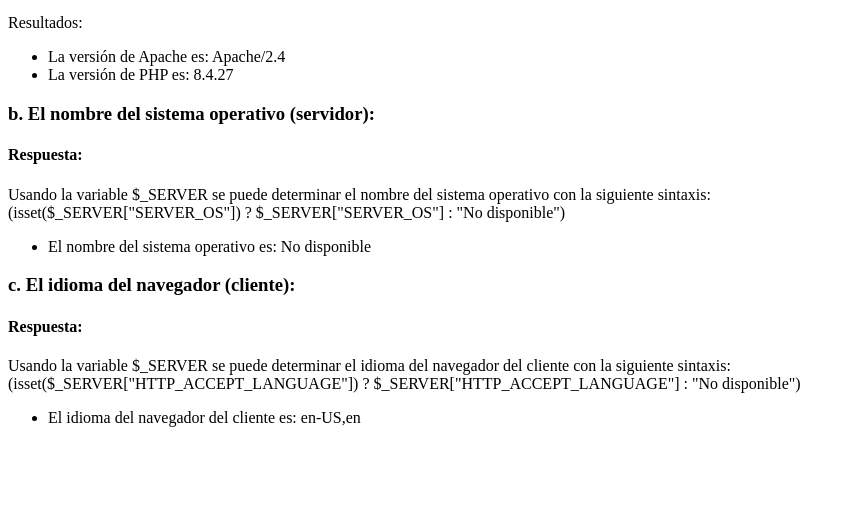
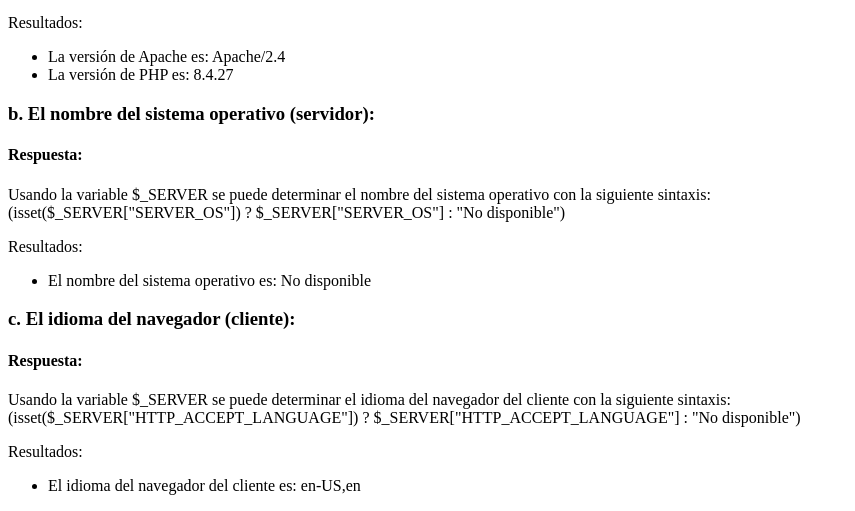
Before and after one commit to LeonardoHP29/tecweb, a PHP site: page /XHTML.php in a window 1280 px wide. Shown: the part 2479-2990 px from the top of the page, without its empty margins (0-855 px from the left). Before the commit the page ends 2906 px from the top, so only its background shows below. Run offline with PHP 8.4, Linux system fonts and the light colour scheme.

Commit message:
Actualizacion de Archivo 3

```diff
--- a/practicas/p04/XHTML.php
+++ b/practicas/p04/XHTML.php
@@ -209,6 +209,7 @@
         echo '<h4>Respuesta: </h4>';
         echo '<p>Usando la variable $_SERVER se puede determinar el nombre del sistema operativo con la siguiente sintaxis:<br>';
         echo '(isset($_SERVER["SERVER_OS"]) ? $_SERVER["SERVER_OS"] : "No disponible")</p>';
+        echo '<p>Resultados:</p>';
         echo '<ul>';
         echo '<li>El nombre del sistema operativo es: '.(isset($_SERVER["SERVER_OS"]) ? $_SERVER["SERVER_OS"] : 'No disponible').'</li>';
         echo '</ul>';
@@ -218,6 +219,7 @@
         echo '<h4>Respuesta: </h4>';
         echo '<p>Usando la variable $_SERVER se puede determinar el idioma del navegador del cliente con la siguiente sintaxis:<br>';
         echo '(isset($_SERVER["HTTP_ACCEPT_LANGUAGE"]) ? $_SERVER["HTTP_ACCEPT_LANGUAGE"] : "No disponible")</p>';
+        echo '<p>Resultados:</p>';
         echo '<ul>';
         echo '<li>El idioma del navegador del cliente es: '.(isset($_SERVER["HTTP_ACCEPT_LANGUAGE"]) ? $_SERVER["HTTP_ACCEPT_LANGUAGE"] : "No disponible").'</li>';
         echo '</ul>';
```
